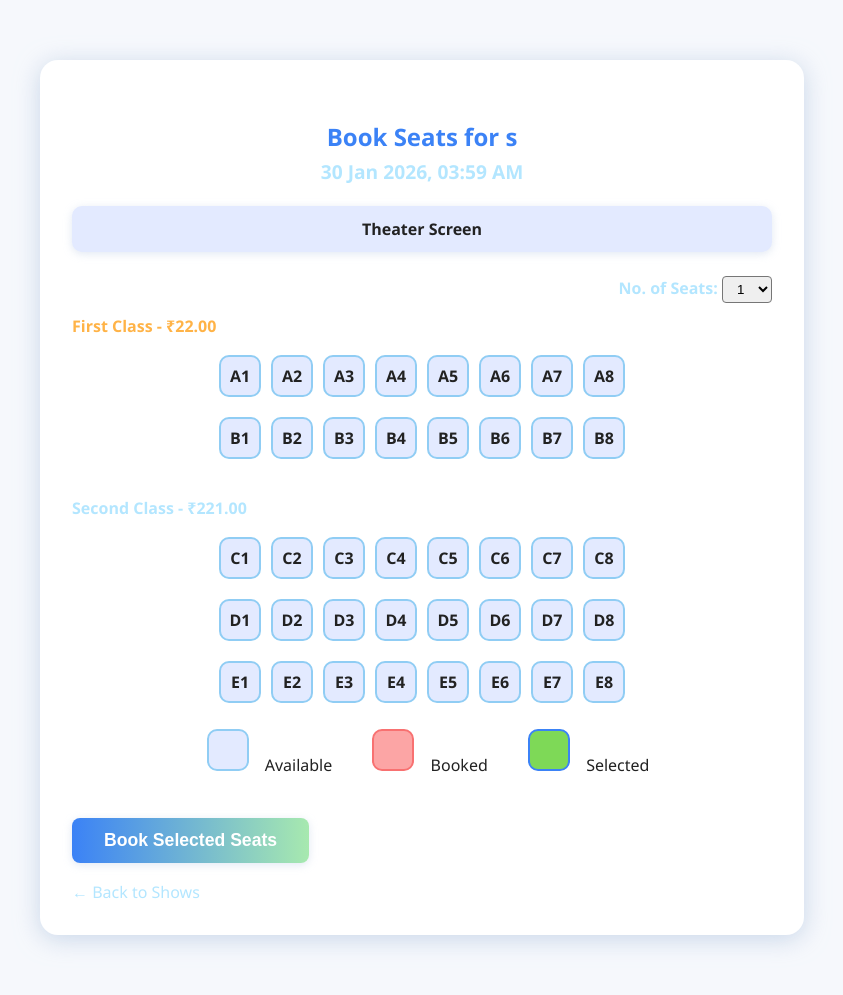
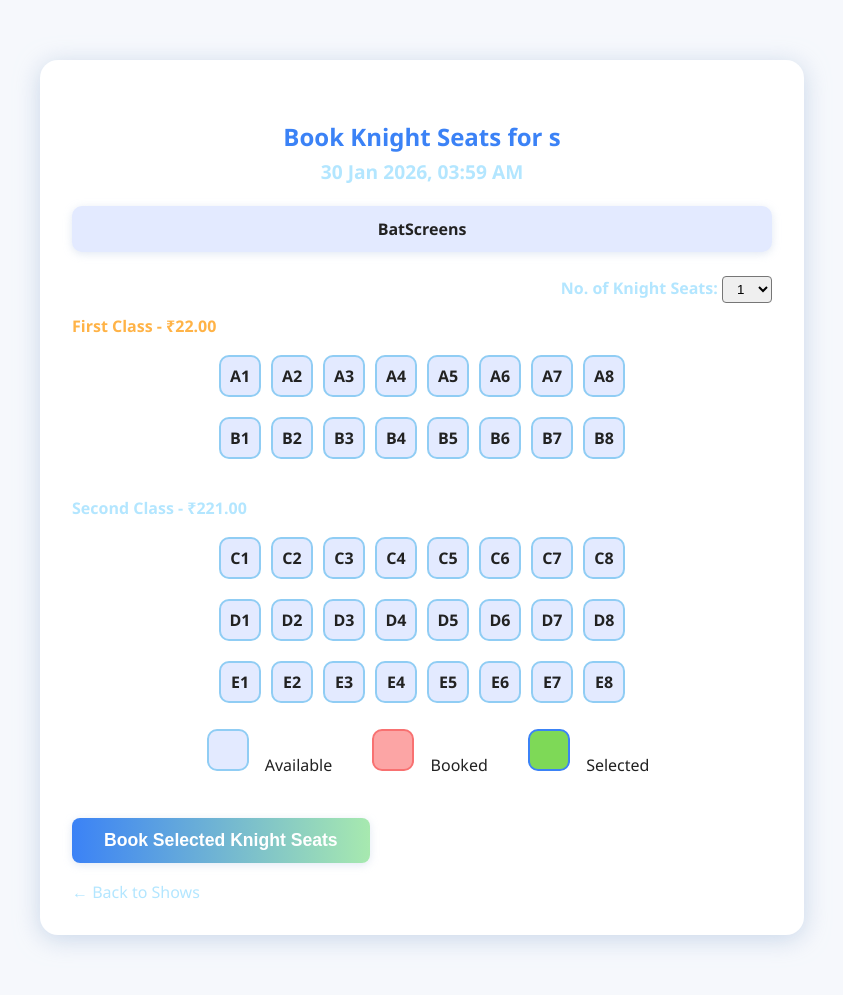
Before and after one commit to Rithish4610/movie-ticket-booking, a Flask app: page /book/1 in a window 1280 px wide. Shown: the whole page, without its empty margins (218-1061 px from the left). Run offline with Flask 3, Linux system fonts and the light colour scheme.

Commit message:
named as batverse

```diff
--- a/app/routes.py
+++ b/app/routes.py
@@ -103,7 +103,7 @@ Enjoy your movie.
             mail.send(msg)
         except Exception as e:
             print('Email send failed:', e)
-        flash('Payment successful! Your seats are booked.', 'success')
+        flash('Payment successful! Your Knight Seats are booked.', 'success')
         # Clear session data after confirmation
         session.pop('selected_seats', None)
         session.pop('show_id', None)
@@ -132,12 +132,12 @@ def book_show(show_id):
     if request.method == 'POST':
         selected_seats = request.form.getlist('seats')
         if not selected_seats:
-            flash('Please select at least one seat.', 'danger')
+            flash('Please select at least one Knight Seat.', 'danger')
             return redirect(url_for('book_show', show_id=show_id))
         # Prevent booking of already booked seats
         overlap = set(selected_seats) & booked_seats
         if overlap:
-            flash(f"The following seats are already booked and cannot be selected: {', '.join(sorted(overlap))}", 'danger')
+            flash(f"The following Knight Seats are already booked and cannot be selected: {', '.join(sorted(overlap))}", 'danger')
             return redirect(url_for('book_show', show_id=show_id))
         # Store selected seats in session and redirect to user info form
         session['selected_seats'] = selected_seats
@@ -151,7 +151,7 @@ def user_info():
     selected_seats = session.get('selected_seats')
     show_id = session.get('show_id')
     if not selected_seats or not show_id:
-        flash('Please select seats first.', 'danger')
+        flash('Please select Knight Seats first.', 'danger')
         return redirect(url_for('movies'))
     show = Show.query.get_or_404(show_id)
     movie = show.movie
--- a/app/templates/book_show.html
+++ b/app/templates/book_show.html
@@ -1,9 +1,10 @@
 <!DOCTYPE html>
 <html lang="en">
+
 <head>
     <meta charset="UTF-8">
     <meta name="viewport" content="width=device-width, initial-scale=1.0">
-    <title>Book Seats | Movie Ticket Booking</title>
+    <title>Book Knight Seats | Movie Ticket Booking</title>
     <style>
         body {
             font-family: 'Segoe UI', Arial, sans-serif;
@@ -11,6 +12,7 @@
             color: #222;
             margin: 0;
         }
+
         .container {
             max-width: 700px;
             margin: 60px auto;
@@ -19,10 +21,12 @@
             box-shadow: 0 4px 24px #b3c6e0aa;
             padding: 40px 32px 32px 32px;
         }
+
         h2 {
             color: #3b82f6;
             text-align: center;
         }
+
         .screen {
             background: #e3eaff;
             color: #222;
@@ -33,17 +37,20 @@
             font-weight: bold;
             box-shadow: 0 2px 8px #b3c6e066;
         }
+
         .seats {
             display: flex;
             flex-direction: column;
             align-items: center;
             gap: 12px;
         }
+
         .row {
             display: flex;
             gap: 10px;
             margin-bottom: 8px;
         }
+
         .seat {
             width: 38px;
             height: 38px;
@@ -58,6 +65,7 @@
             font-weight: bold;
             transition: background 0.2s, color 0.2s, border 0.2s;
         }
+
         .seat.booked {
             background: #fca5a5;
             border-color: #f87171;
@@ -65,6 +73,7 @@
             cursor: not-allowed;
             position: relative;
         }
+
         .seat .booked-label {
             position: absolute;
             top: -22px;
@@ -80,19 +89,23 @@
             pointer-events: none;
             box-shadow: 0 2px 6px #f8717140;
         }
+
         .seat.selected {
             background: #7ed957;
             color: #222;
             border-color: #3b82f6;
         }
+
         .legend {
             margin: 18px 0;
             text-align: center;
         }
+
         .legend span {
             display: inline-block;
             margin: 0 12px;
         }
+
         button {
             background: linear-gradient(90deg, #3b82f6 0%, #a7e9af 100%);
             color: #fff;
@@ -106,32 +119,38 @@
             font-size: 1.1em;
             box-shadow: 0 2px 8px #b3c6e066;
         }
+
         button:hover {
             background: linear-gradient(90deg, #2563eb 0%, #7ed957 100%);
             color: #fff;
         }
+
         #total-amount {
             background: #e3eaff;
             color: #3b82f6;
             border-radius: 8px;
             box-shadow: 0 2px 8px #b3c6e066;
         }
+
         a {
             color: #3b82f6;
             text-decoration: none;
         }
+
         a:hover {
             text-decoration: underline;
         }
     </style>
 </head>
+
 <body>
     <div class="container">
-        <h2>Book Seats for {{ movie.title }}<br><span style="font-size:0.8em; color:#b3e6ff;">{{ show.show_time.strftime('%d %b %Y, %I:%M %p') }}</span></h2>
-        <div class="screen">Theater Screen</div>
+        <h2>Book Knight Seats for {{ movie.title }}<br><span style="font-size:0.8em; color:#b3e6ff;">{{
+                show.show_time.strftime('%d %b %Y, %I:%M %p') }}</span></h2>
+        <div class="screen">BatScreens</div>
         <form method="POST" id="seats-form">
             <div style="text-align:right; margin-bottom:12px;">
-                <label for="num_seats" style="color:#b3e6ff; font-weight:bold;">No. of Seats:</label>
+                <label for="num_seats" style="color:#b3e6ff; font-weight:bold;">No. of Knight Seats:</label>
                 <select id="num_seats" name="num_seats" style="padding:4px 10px; border-radius:4px;">
                     {% for i in range(1,6) %}
                     <option value="{{ i }}">{{ i }}</option>
@@ -148,7 +167,8 @@
                     {% set seat_num = row ~ num %}
                     {% set booked = seat_num in booked_seats %}
                     <label class="seat{% if booked %} booked{% endif %}" title="{{ seat_num }}">
-                            <input type="checkbox" name="seats" value="{{ seat_num }}" style="display:none;" data-seat="{{ seat_num }}" data-class="first" {% if booked %}disabled{% endif %}>
+                        <input type="checkbox" name="seats" value="{{ seat_num }}" style="display:none;"
+                            data-seat="{{ seat_num }}" data-class="first" {% if booked %}disabled{% endif %}>
                         {{ seat_num }}
                         {% if booked %}<span class="booked-label">Booked</span>{% endif %}
                     </label>
@@ -164,7 +184,8 @@
                     {% set seat_num = row ~ num %}
                     {% set booked = seat_num in booked_seats %}
                     <label class="seat{% if booked %} booked{% endif %}" title="{{ seat_num }}">
-                            <input type="checkbox" name="seats" value="{{ seat_num }}" style="display:none;" data-seat="{{ seat_num }}" data-class="second" {% if booked %}disabled{% endif %}>
+                        <input type="checkbox" name="seats" value="{{ seat_num }}" style="display:none;"
+                            data-seat="{{ seat_num }}" data-class="second" {% if booked %}disabled{% endif %}>
                         {{ seat_num }}
                         {% if booked %}<span class="booked-label">Booked</span>{% endif %}
                     </label>
@@ -191,6 +212,7 @@
                     color: #2563eb;
                     transition: box-shadow 0.2s;
                 }
+
                 .amount-box span {
                     color: #222;
                     font-weight: bold;
@@ -201,14 +223,15 @@
                 <span><span class="seat booked"></span> Booked</span>
                 <span><span class="seat selected"></span> Selected</span>
             </div>
-            <button type="submit">Book Selected Seats</button>
+            <button type="submit">Book Selected Knight Seats</button>
         </form>
-        <a href="/movies/{{ show.show_time.strftime('%d %b %Y') }}" style="color:#b3e6ff; text-decoration:none; display:block; margin-top:18px;">&#8592; Back to Shows</a>
+        <a href="/movies/{{ show.show_time.strftime('%d %b %Y') }}"
+            style="color:#b3e6ff; text-decoration:none; display:block; margin-top:18px;">&#8592; Back to Shows</a>
     </div>
     <script>
         // Highlight selected seats
-        document.querySelectorAll('.seat input[type="checkbox"]').forEach(function(cb) {
-            cb.addEventListener('change', function() {
+        document.querySelectorAll('.seat input[type="checkbox"]').forEach(function (cb) {
+            cb.addEventListener('change', function () {
                 if (cb.checked) {
                     cb.parentElement.classList.add('selected');
                 } else {
@@ -221,8 +244,8 @@
         const numSeatsSelect = document.getElementById('num_seats');
         const seatCheckboxes = document.querySelectorAll('.seat input[type="checkbox"]');
         const totalAmountDiv = document.getElementById('total-amount');
-        const priceFirst = {{ show.ticket_price_first|tojson }};
-        const priceSecond = {{ show.ticket_price_second|tojson }};
+        const priceFirst = {{ show.ticket_price_first| tojson }};
+        const priceSecond = {{ show.ticket_price_second| tojson }};
 
         function updateTotalAmount() {
             const maxSeats = parseInt(numSeatsSelect.value);
@@ -241,7 +264,7 @@
                 totalAmountDiv.style.display = 'block';
                 totalAmountDiv.innerHTML = `
                     <div class="amount-box">
-                        <div>Selected Seats: <span>${selectedSeats.join(', ')}</span></div>
+                        <div>Selected Knight Seats: <span>${selectedSeats.join(', ')}</span></div>
                         <div style="margin-top:10px;">Total Amount: <span>₹${total.toFixed(2)}</span></div>
                     </div>
                 `;
@@ -263,7 +286,7 @@
             });
             updateTotalAmount();
         }
-        numSeatsSelect.addEventListener('change', function() {
+        numSeatsSelect.addEventListener('change', function () {
             seatCheckboxes.forEach(cb => { cb.checked = false; cb.parentElement.classList.remove('selected'); });
             enforceSeatLimit();
         });
@@ -273,4 +296,5 @@
         window.addEventListener('DOMContentLoaded', enforceSeatLimit);
     </script>
 </body>
+
 </html>
--- a/app/templates/confirmation.html
+++ b/app/templates/confirmation.html
@@ -3,7 +3,7 @@
 <h2>Booking Confirmation</h2>
 <p><strong>Movie:</strong> {{ movie.title }}</p>
 <p><strong>Show Time:</strong> {{ show.show_time.strftime('%d %b %Y, %I:%M %p') }}</p>
-<p><strong>Seats:</strong> {{ ', '.join(selected_seats) }}</p>
+<p><strong>Knight Seats:</strong> {{ ', '.join(selected_seats) }}</p>
 <p><strong>Name:</strong> {{ user_info.name }}</p>
 <p><strong>Email:</strong> {{ user_info.email }}</p>
 <p><strong>Phone:</strong> {{ user_info.phone }}</p>
--- a/app/templates/payment.html
+++ b/app/templates/payment.html
@@ -123,7 +123,7 @@
 
     <p><strong>Movie:</strong> {{ movie.title }}</p>
     <p><strong>Show Time:</strong> {{ show.show_time.strftime('%d %b %Y, %I:%M %p') }}</p>
-    <p><strong>Seats:</strong> {{ ', '.join(selected_seats) }}</p>
+    <p><strong>Knight Seats:</strong> {{ ', '.join(selected_seats) }}</p>
     <p><strong>Name:</strong> {{ user_info.name }}</p>
     <p><strong>Email:</strong> {{ user_info.email }}</p>
     <p><strong>Phone:</strong> {{ user_info.phone }}</p>
```
Also changed, not shown: app/templates/movies.html (+13 -2 lines), app/templates/user_info.html (+17 -3 lines). Lines whose indentation alone changed are shown as unchanged.
